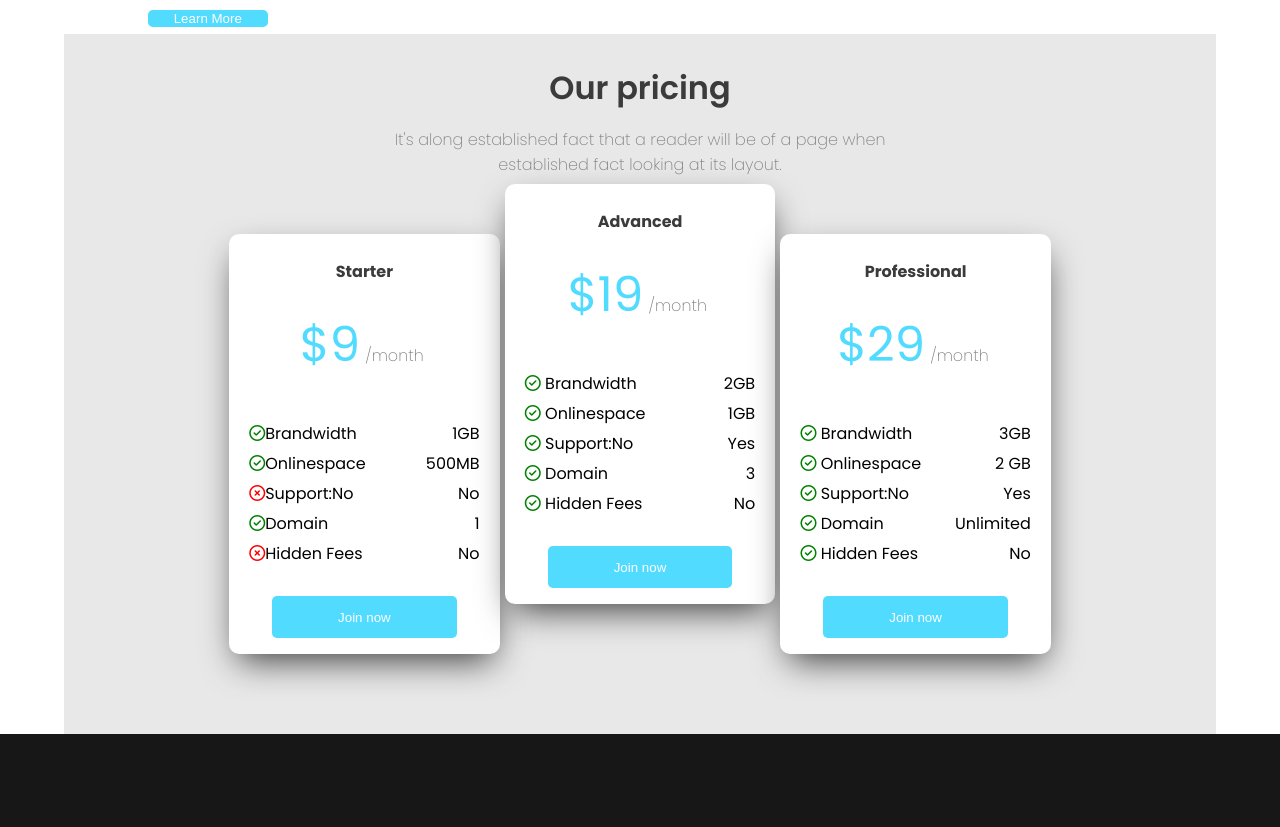
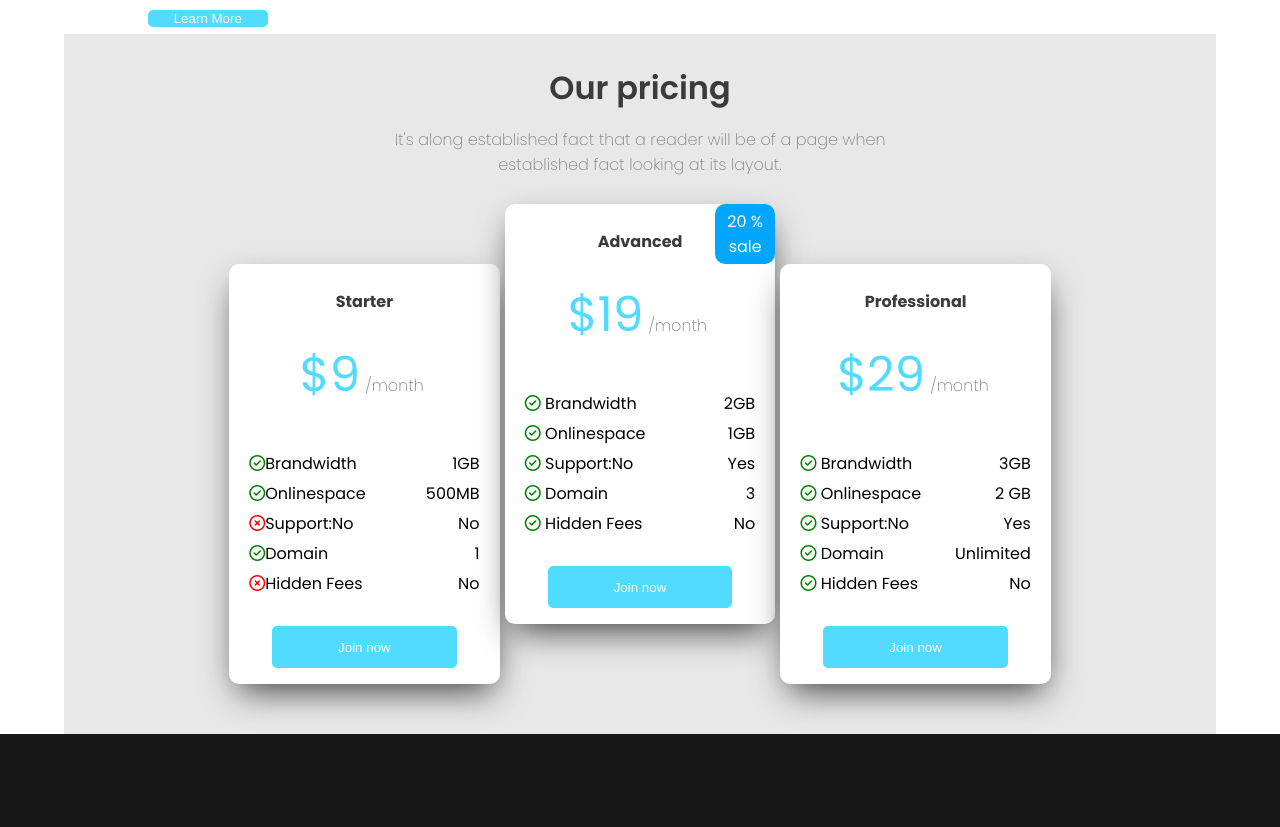
Before and after one commit to chloec68/landingPage, a plain HTML site: page index.html in a window 1280 px wide. Shown: the part 3580-4407 px from the top of the page. Drawn offline with Linux system fonts and the light colour scheme.

Commit message:
creation sale tag

```diff
--- a/index.html
+++ b/index.html
@@ -283,7 +283,7 @@
                 <input class="joinNowButton" type="button" value="Join now">
             </div>
         <!--******** CARD 2 ************-->
-            <div class="pricingCard advanced">
+            <div class="pricingCard advanced sale-badge">
                 <h4 class="darkGreyColor">Advanced</h4>
                 <div class="priceBox"><p class="price">$19</p><p class="lightGreyColor perMonth">/month</p></div>
                 <div class="line"><p><i class="fa-regular fa-circle-check"></i> Brandwidth</p><p>2GB</p></div>
--- a/style.css
+++ b/style.css
@@ -602,7 +602,6 @@ figure{
 
 #pricingCardsWrapper{
     display:flex;
-    gap:100px;
     width:80%;
     justify-content: center;
     padding-top: 100px;
@@ -627,17 +626,31 @@ figure{
 .starter{
     position:absolute;
     left:50px;
-
+    bottom:50px;
 }
 
 .advanced{
     position:absolute;
-    top:50px;
+    top:70px;
+}
+
+.sale-badge::after{
+    width:50px;
+    content: '20 % sale';
+    background:rgb(0, 166, 255);
+    font-size: 1em;
+    color:white;
+    padding: 5px;
+    border-radius:10px;
+    position: absolute;
+    top: 0px;
+    right: 0px;
 }
 
 .professional{
     position:absolute;
     right:50px;
+    bottom:50px;
 }
 
 .line{
```
